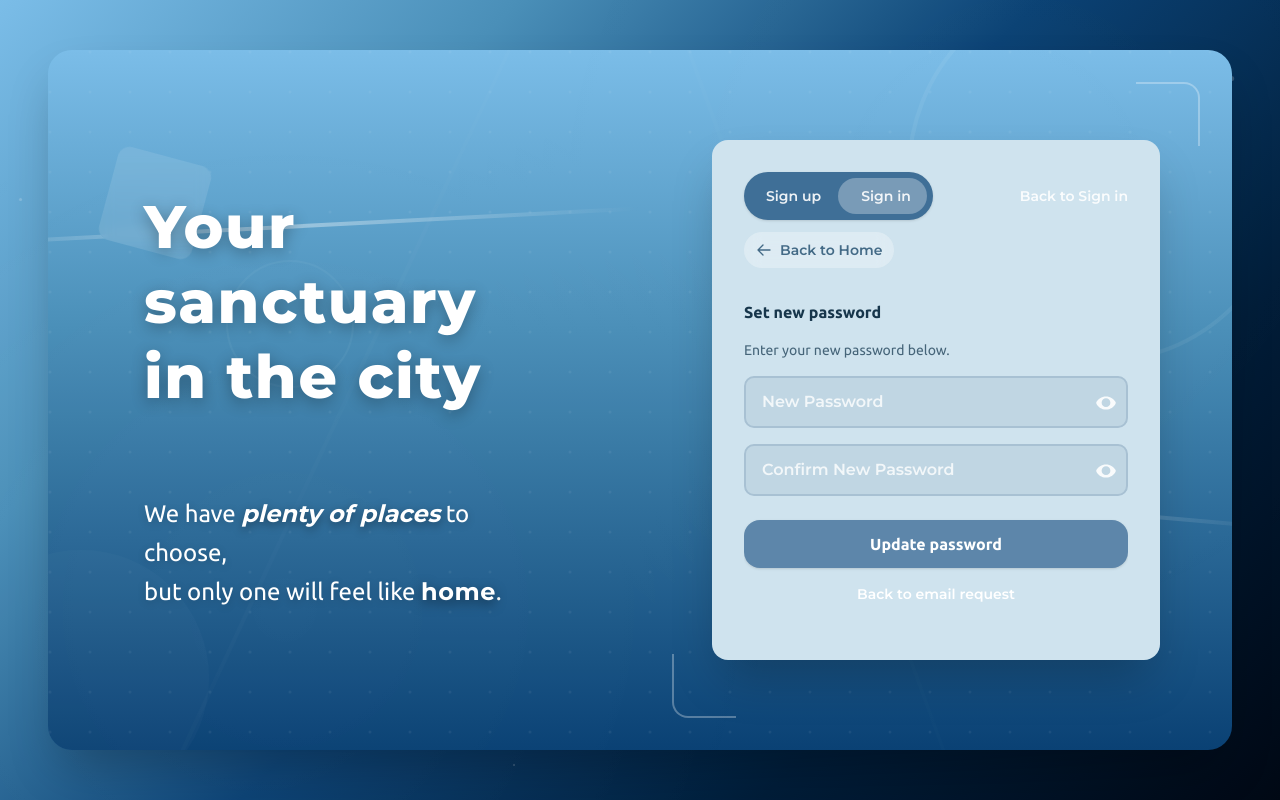
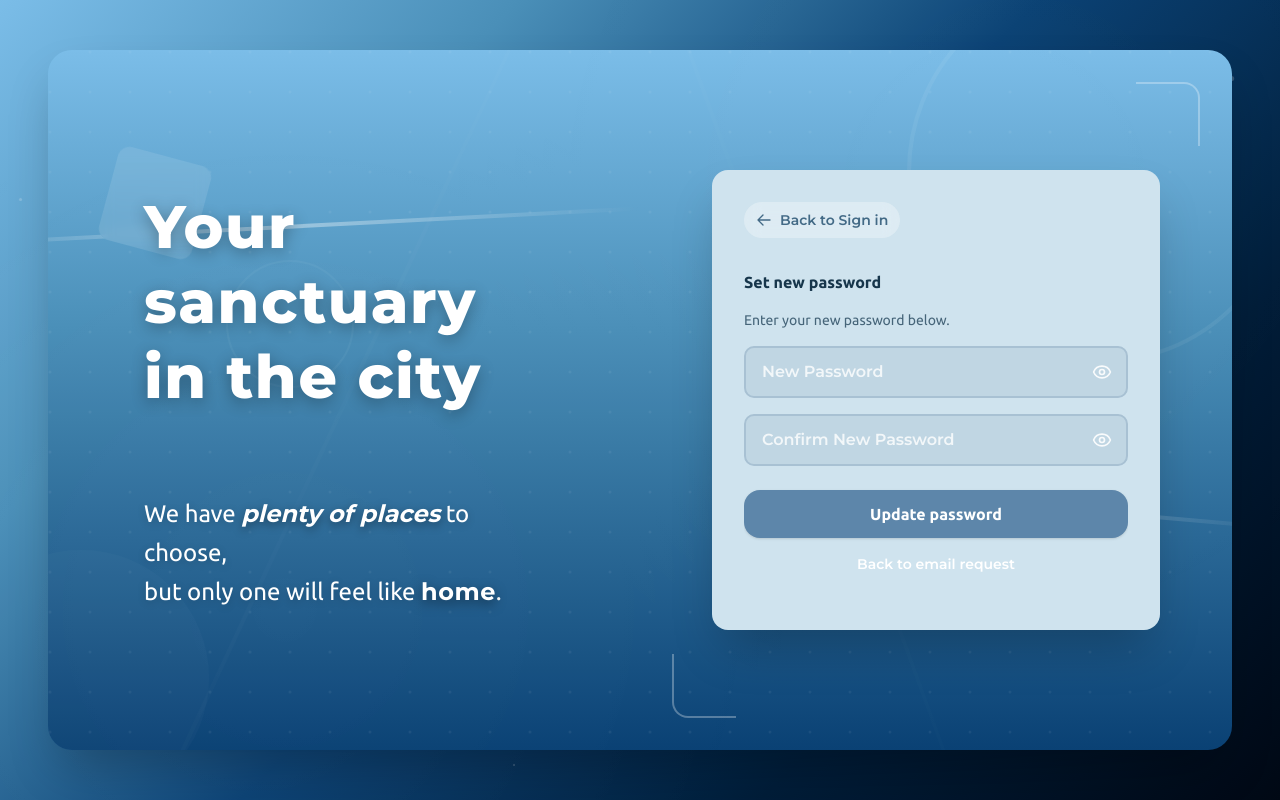
Before and after one commit to coderenjoyer/RealEstateHub, a React (Vite) app in the folder AzureConnect/: page /login/reset in a window 1280 px wide. Both pictures are taken after a click on the button "Already have a reset token? Update password". Built offline with nearby package versions, Linux system fonts and the light colour scheme.

Commit message:
login partial front end changes v2
updated forgot password (di ma klaro kay white ganina and only back to sign in ang mo pop up if e reset sa user

```diff
--- a/AzureConnect/src/components/login/login_modal.tsx
+++ b/AzureConnect/src/components/login/login_modal.tsx
@@ -2,6 +2,7 @@ import React, { useState, useEffect } from "react";
 import { useNavigate, useLocation } from "react-router-dom";
 import { useAuth } from "../../AuthContext";
 import supabase from "../../supabaseClient";
+import { Eye, EyeOff } from "lucide-react";
 
 type TabKey = "signup" | "signin" | "reset";
 
@@ -98,7 +99,7 @@ const LoginModal: React.FC = () => {
   };
 
   const inputBase =
-    "w-full rounded-[10px] border-2 border-[#a8c1d3] bg-[#b8cfdd]/60 placeholder:text-white/80 text-white/90 px-4 py-3 text-base focus:outline-none focus:border-[#5d8ab0] transition-all duration-300 hover:bg-[#b8cfdd]/80 hover:border-[#5d8ab0]";
+    "w-full rounded-[10px] border-2 border-[#a8c1d3] bg-[#b8cfdd]/60 placeholder:text-white/80 text-white/90 px-4 py-3 text-base focus:outline-none focus:border-[#4A8FB8] transition-all duration-300 hover:bg-[#a8c1d3]/70 hover:border-[#4A8FB8]";
 
   const inputFont = {
     fontFamily:
@@ -245,6 +246,7 @@ const LoginModal: React.FC = () => {
   return (
     <div className="relative w-full max-w-md rounded-xl sm:rounded-2xl bg-[#cfe3ee] p-5 sm:p-6 md:p-8 shadow-2xl">
       <div className="mb-8 flex flex-wrap items-center justify-between gap-3">
+        {activeTab !== "reset" && (
           <div className="inline-flex items-center rounded-full bg-[#3f6f97] p-1.5 shadow gap-2 relative overflow-hidden">
             <div
               className={`absolute inset-y-1.5 transition-all duration-300 ease-in-out rounded-full bg-white/30 ${
@@ -286,9 +288,14 @@ const LoginModal: React.FC = () => {
               </span>
             </button>
           </div>
+        )}
         {activeTab === "reset" && (
           <button
+            aria-label="Back to Sign in"
+            className="flex items-center gap-2 px-3 py-2 rounded-full bg-white/30 text-[#436a86] transition-all duration-300 hover:bg-white/50 hover:shadow-md backdrop-blur-sm flex-shrink-0 overflow-hidden group"
             onClick={() => {
+              setIsAnimating(true);
+              setTimeout(() => {
                 navigate("/login");
                 setActiveTab("signin");
                 setResetStep("email");
@@ -297,16 +304,40 @@ const LoginModal: React.FC = () => {
                 setConfirmNewPassword("");
                 setErrorMessage(null);
                 setResetSuccessMessage(null);
+                setTimeout(() => {
+                  setIsAnimating(false);
+                }, 50);
+              }, 200);
             }}
-            className="text-sm text-white/90 hover:text-white transition-colors"
+          >
+            <span className="flex items-center gap-2 transition-transform duration-300 transform-gpu group-hover:scale-105">
+              <svg
+                xmlns="http://www.w3.org/2000/svg"
+                viewBox="0 0 24 24"
+                fill="none"
+                stroke="currentColor"
+                strokeWidth="2"
+                className="w-4 h-4 sm:w-4 sm:h-4"
+              >
+                <path
+                  strokeLinecap="round"
+                  strokeLinejoin="round"
+                  d="M10.5 19.5L3 12m0 0l7.5-7.5M3 12h18"
+                />
+              </svg>
+              <span
+                className="text-sm font-medium hidden sm:inline"
                 style={{
                   fontFamily:
                     "Montserrat, ui-sans-serif, system-ui, -apple-system, Segoe UI, Roboto, Inter",
                 }}
               >
                 Back to Sign in
+              </span>
+            </span>
           </button>
         )}
+        {activeTab !== "reset" && (
           <button
             aria-label="Back to Home"
             className="flex items-center gap-2 px-3 py-2 rounded-full bg-white/30 text-[#436a86] transition-all duration-300 hover:bg-white/50 hover:shadow-md backdrop-blur-sm flex-shrink-0 overflow-hidden group"
@@ -338,6 +369,7 @@ const LoginModal: React.FC = () => {
               </span>
             </span>
           </button>
+        )}
         {/* Sign out control removed from login per requirements */}
       </div>
 
@@ -416,28 +448,13 @@ const LoginModal: React.FC = () => {
                 <button
                   type="button"
                   onClick={() => setShowPassword((v) => !v)}
-                  className="absolute right-3 top-1/2 -translate-y-1/2 text-white/90"
+                  className="absolute right-3 top-1/2 -translate-y-1/2 text-white/90 hover:text-white transition-colors p-1"
                   aria-label={showPassword ? "Hide password" : "Show password"}
                 >
                   {showPassword ? (
-                    <svg
-                      xmlns="http://www.w3.org/2000/svg"
-                      viewBox="0 0 24 24"
-                      fill="currentColor"
-                      className="size-5"
-                    >
-                      <path d="M3.53 2.47a.75.75 0 1 0-1.06 1.06l2.2 2.2C2.49 7.05 1.14 8.8.5 10.05a2.25 2.25 0 0 0 0 1.9C2.52 16.35 6.61 19.5 12 19.5c2.1 0 3.99-.44 5.63-1.22l2.84 2.84a.75.75 0 1 0 1.06-1.06L3.53 2.47ZM12 17.999c-4.56 0-8.13-2.77-9.9-6.047a.75.75 0 0 1 0-.704c.876-1.63 2.244-3.142 3.999-4.262l2.163 2.163A5.25 5.25 0 0 0 12 16.5c.92 0 1.787-.234 2.54-.646l1.122 1.122A10.2 10.2 0 0 1 12 18Z" />
-                      <path d="M14.551 15.257 8.744 9.45A3.75 3.75 0 0 0 12 15.75c.93 0 1.788-.333 2.551-.893Z" />
-                    </svg>
+                    <EyeOff className="w-5 h-5" />
                   ) : (
-                    <svg
-                      xmlns="http://www.w3.org/2000/svg"
-                      viewBox="0 0 24 24"
-                      fill="currentColor"
-                      className="size-5"
-                    >
-                      <path d="M12 5.25C6.61 5.25 2.52 8.4.5 12.05a2.25 2.25 0 0 0 0 1.9C2.52 17.85 6.61 21 12 21s9.48-3.15 11.5-7.05a2.25 2.25 0 0 0 0-1.9C21.48 8.4 17.39 5.25 12 5.25Zm0 12.75a5.25 5.25 0 1 1 0-10.5 5.25 5.25 0 0 1 0 10.5Z" />
-                    </svg>
+                    <Eye className="w-5 h-5" />
                   )}
                 </button>
               </div>
@@ -454,30 +471,15 @@ const LoginModal: React.FC = () => {
                 <button
                   type="button"
                   onClick={() => setShowConfirmPassword((v) => !v)}
-                  className="absolute right-3 top-1/2 -translate-y-1/2 text-white/90"
+                  className="absolute right-3 top-1/2 -translate-y-1/2 text-white/90 hover:text-white transition-colors p-1"
                   aria-label={
                     showConfirmPassword ? "Hide password" : "Show password"
                   }
                 >
                   {showConfirmPassword ? (
-                    <svg
-                      xmlns="http://www.w3.org/2000/svg"
-                      viewBox="0 0 24 24"
-                      fill="currentColor"
-                      className="size-5"
-                    >
-                      <path d="M3.53 2.47a.75.75 0 1 0-1.06 1.06l2.2 2.2C2.49 7.05 1.14 8.8.5 10.05a2.25 2.25 0 0 0 0 1.9C2.52 16.35 6.61 19.5 12 19.5c2.1 0 3.99-.44 5.63-1.22l2.84 2.84a.75.75 0 1 0 1.06-1.06L3.53 2.47ZM12 17.999c-4.56 0-8.13-2.77-9.9-6.047a.75.75 0 0 1 0-.704c.876-1.63 2.244-3.142 3.999-4.262l2.163 2.163A5.25 5.25 0 0 0 12 16.5c.92 0 1.787-.234 2.54-.646l1.122 1.122A10.2 10.2 0 0 1 12 18Z" />
-                      <path d="M14.551 15.257 8.744 9.45A3.75 3.75 0 0 0 12 15.75c.93 0 1.788-.333 2.551-.893Z" />
-                    </svg>
+                    <EyeOff className="w-5 h-5" />
                   ) : (
-                    <svg
-                      xmlns="http://www.w3.org/2000/svg"
-                      viewBox="0 0 24 24"
-                      fill="currentColor"
-                      className="size-5"
-                    >
-                      <path d="M12 5.25C6.61 5.25 2.52 8.4.5 12.05a2.25 2.25 0 0 0 0 1.9C2.52 17.85 6.61 21 12 21s9.48-3.15 11.5-7.05a2.25 2.25 0 0 0 0-1.9C21.48 8.4 17.39 5.25 12 5.25Zm0 12.75a5.25 5.25 0 1 1 0-10.5 5.25 5.25 0 0 1 0 10.5Z" />
-                    </svg>
+                    <Eye className="w-5 h-5" />
                   )}
                 </button>
               </div>
@@ -592,17 +594,14 @@ const LoginModal: React.FC = () => {
                 <button
                   type="button"
                   onClick={() => setShowPassword((v) => !v)}
-                  className="absolute right-3 top-1/2 -translate-y-1/2 text-white/90"
+                  className="absolute right-3 top-1/2 -translate-y-1/2 text-white/90 hover:text-white transition-colors p-1"
                   aria-label={showPassword ? "Hide password" : "Show password"}
                 >
-                  <svg
-                    xmlns="http://www.w3.org/2000/svg"
-                    viewBox="0 0 24 24"
-                    fill="currentColor"
-                    className="size-5"
-                  >
-                    <path d="M12 5.25C6.61 5.25 2.52 8.4.5 12.05a2.25 2.25 0 0 0 0 1.9C2.52 17.85 6.61 21 12 21s9.48-3.15 11.5-7.05a2.25 2.25 0 0 0 0-1.9C21.48 8.4 17.39 5.25 12 5.25Zm0 12.75a5.25 5.25 0 1 1 0-10.5 5.25 5.25 0 0 1 0 10.5Z" />
-                  </svg>
+                  {showPassword ? (
+                    <EyeOff className="w-5 h-5" />
+                  ) : (
+                    <Eye className="w-5 h-5" />
+                  )}
                 </button>
               </div>
               {errorMessage && (
@@ -622,18 +621,25 @@ const LoginModal: React.FC = () => {
               <button
                 type="button"
                 onClick={() => {
+                  setIsAnimating(true);
+                  setTimeout(() => {
+                    setActiveTab("reset");
                     navigate("/login/reset");
                     setResetStep("email");
                     setErrorMessage(null);
                     setResetSuccessMessage(null);
+                    setTimeout(() => {
+                      setIsAnimating(false);
+                    }, 50);
+                  }, 200);
                 }}
-                className="mx-auto block text-sm font-medium text-[#ffffff] underline-offset-4 hover:underline transition-all duration-300 hover:text-white/80 transform hover:scale-105"
+                className="mx-auto block text-sm font-medium text-[#4A8FB8] underline-offset-4 hover:underline transition-all duration-300 hover:text-[#5d8ab0] transform hover:scale-105"
                 style={{
                   fontFamily:
                     "Montserrat, ui-sans-serif, system-ui, -apple-system, Segoe UI, Roboto, Inter",
                 }}
               >
-                Forgot password
+                Forgot password?
               </button>
 
               <div className="relative flex items-center justify-center my-4">
@@ -782,30 +788,15 @@ const LoginModal: React.FC = () => {
                     <button
                       type="button"
                       onClick={() => setShowNewPassword((v) => !v)}
-                      className="absolute right-3 top-1/2 -translate-y-1/2 text-white/90"
+                      className="absolute right-3 top-1/2 -translate-y-1/2 text-white/90 hover:text-white transition-colors p-1"
                       aria-label={
                         showNewPassword ? "Hide password" : "Show password"
                       }
                     >
                       {showNewPassword ? (
-                        <svg
-                          xmlns="http://www.w3.org/2000/svg"
-                          viewBox="0 0 24 24"
-                          fill="currentColor"
-                          className="size-5"
-                        >
-                          <path d="M3.53 2.47a.75.75 0 1 0-1.06 1.06l2.2 2.2C2.49 7.05 1.14 8.8.5 10.05a2.25 2.25 0 0 0 0 1.9C2.52 16.35 6.61 19.5 12 19.5c2.1 0 3.99-.44 5.63-1.22l2.84 2.84a.75.75 0 1 0 1.06-1.06L3.53 2.47ZM12 17.999c-4.56 0-8.13-2.77-9.9-6.047a.75.75 0 0 1 0-.704c.876-1.63 2.244-3.142 3.999-4.262l2.163 2.163A5.25 5.25 0 0 0 12 16.5c.92 0 1.787-.234 2.54-.646l1.122 1.122A10.2 10.2 0 0 1 12 18Z" />
-                          <path d="M14.551 15.257 8.744 9.45A3.75 3.75 0 0 0 12 15.75c.93 0 1.788-.333 2.551-.893Z" />
-                        </svg>
+                        <EyeOff className="w-5 h-5" />
                       ) : (
-                        <svg
-                          xmlns="http://www.w3.org/2000/svg"
-                          viewBox="0 0 24 24"
-                          fill="currentColor"
-                          className="size-5"
-                        >
-                          <path d="M12 5.25C6.61 5.25 2.52 8.4.5 12.05a2.25 2.25 0 0 0 0 1.9C2.52 17.85 6.61 21 12 21s9.48-3.15 11.5-7.05a2.25 2.25 0 0 0 0-1.9C21.48 8.4 17.39 5.25 12 5.25Zm0 12.75a5.25 5.25 0 1 1 0-10.5 5.25 5.25 0 0 1 0 10.5Z" />
-                        </svg>
+                        <Eye className="w-5 h-5" />
                       )}
                     </button>
                   </div>
@@ -826,7 +817,7 @@ const LoginModal: React.FC = () => {
                     <button
                       type="button"
                       onClick={() => setShowConfirmNewPassword((v) => !v)}
-                      className="absolute right-3 top-1/2 -translate-y-1/2 text-white/90"
+                      className="absolute right-3 top-1/2 -translate-y-1/2 text-white/90 hover:text-white transition-colors p-1"
                       aria-label={
                         showConfirmNewPassword
                           ? "Hide password"
@@ -834,24 +825,9 @@ const LoginModal: React.FC = () => {
                       }
                     >
                       {showConfirmNewPassword ? (
-                        <svg
-                          xmlns="http://www.w3.org/2000/svg"
-                          viewBox="0 0 24 24"
-                          fill="currentColor"
-                          className="size-5"
-                        >
-                          <path d="M3.53 2.47a.75.75 0 1 0-1.06 1.06l2.2 2.2C2.49 7.05 1.14 8.8.5 10.05a2.25 2.25 0 0 0 0 1.9C2.52 16.35 6.61 19.5 12 19.5c2.1 0 3.99-.44 5.63-1.22l2.84 2.84a.75.75 0 1 0 1.06-1.06L3.53 2.47ZM12 17.999c-4.56 0-8.13-2.77-9.9-6.047a.75.75 0 0 1 0-.704c.876-1.63 2.244-3.142 3.999-4.262l2.163 2.163A5.25 5.25 0 0 0 12 16.5c.92 0 1.787-.234 2.54-.646l1.122 1.122A10.2 10.2 0 0 1 12 18Z" />
-                          <path d="M14.551 15.257 8.744 9.45A3.75 3.75 0 0 0 12 15.75c.93 0 1.788-.333 2.551-.893Z" />
-                        </svg>
+                        <EyeOff className="w-5 h-5" />
                       ) : (
-                        <svg
-                          xmlns="http://www.w3.org/2000/svg"
-                          viewBox="0 0 24 24"
-                          fill="currentColor"
-                          className="size-5"
-                        >
-                          <path d="M12 5.25C6.61 5.25 2.52 8.4.5 12.05a2.25 2.25 0 0 0 0 1.9C2.52 17.85 6.61 21 12 21s9.48-3.15 11.5-7.05a2.25 2.25 0 0 0 0-1.9C21.48 8.4 17.39 5.25 12 5.25Zm0 12.75a5.25 5.25 0 1 1 0-10.5 5.25 5.25 0 0 1 0 10.5Z" />
-                        </svg>
+                        <Eye className="w-5 h-5" />
                       )}
                     </button>
                   </div>
```
Lines whose indentation alone changed are shown as unchanged.
